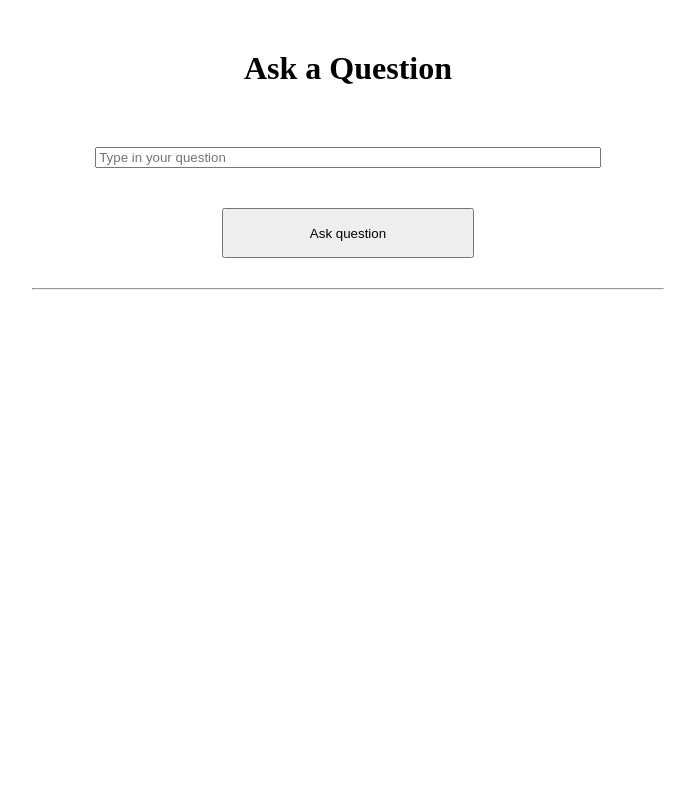
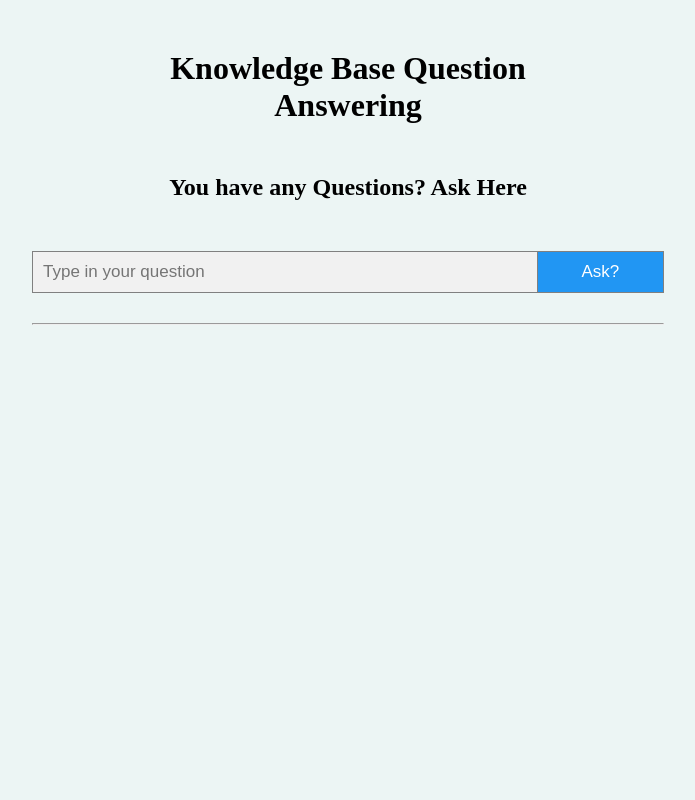
Before and after one commit to dice-group/KBQA-PG, a Python web app: template TEAM2/app/templates/question.html in a window 1280 px wide. Shown: the whole page, without its empty margins (292-987 px from the left). Run offline with Jinja, Linux system fonts and the light colour scheme; the template is opened without the code that fills it, so the values that code supplies are empty.

Commit message:
minor updates web view

```diff
--- /dev/null
+++ b/TEAM2/app/static/css/style.css
@@ -0,0 +1,69 @@
+
+* {
+	box-sizing: border-box;
+}
+
+.container {
+	margin: 0 auto;
+	width: 50%;
+}
+
+.centering {
+	margin: 50 auto;
+	width: 80%;
+	text-align: center;
+	margin-top: 50px;
+}
+
+form.example::after {
+	content: "";
+	clear: both;
+	display: table;
+	align-items: center;
+  }
+
+.input {
+	width: 100%;
+	margin-top: 10px;
+	height: 50px;
+}
+
+.answers {
+	margin: 30 auto;
+	font-size: 25;
+	margin-top: 30px;
+}
+
+.line {
+	margin-top: 30px;
+}
+
+body{
+	background-color: #ecf5f4;
+}
+
+
+form.example input[type=text] {
+	padding: 10px;
+	font-size: 17px;
+	border: 1px solid grey;
+	float: left;
+	width: 80%;
+	background: #f1f1f1;
+  }
+
+form.example button{
+	float: left;
+	width: 20%;
+	padding: 10px;
+	background: #2196F3;
+	color: white;
+	font-size: 17px;
+	border: 1px solid grey;
+	border-left: none;
+	cursor: pointer;
+}
+
+form.example button:hover {
+	background: #0b7dda;
+}
--- a/TEAM2/app/static/style.css
+++ /dev/null
@@ -1,36 +0,0 @@
-.container {
-	margin: 0 auto;
-	width: 50%;
-}
-
-.centering {
-	margin: 0 auto;
-	width: 80%;
-	text-align: center;
-	margin-top: 50px;
-}
-
-.start_button {
-	width: 50%;
-	height: 50px;
-	margin-top: 80;
-}
-
-.input {
-	width: 100%;
-	margin-top: 10px;
-}
-
-.ask_button {
-	width: 50%;
-	height: 50px;
-	margin-top: 40;
-}
-
-.answers {
-	font-size: 25;
-}
-
-.line {
-	margin-top: 30px;
-}
--- a/TEAM2/app/templates/index.html
+++ b/TEAM2/app/templates/index.html
@@ -1,7 +1,7 @@
 <html>
 	<head>
 		<title>Knowledge Base Question Answering</title>
-		<link rel="stylesheet" href="{{url_for('static', filename='style.css')}}">
+		<link rel="stylesheet" href="{{url_for('static', filename='css/style.css')}}">
 	</head>
 	<body>
 		<div class="container">
--- a/TEAM2/app/templates/question.html
+++ b/TEAM2/app/templates/question.html
@@ -1,14 +1,17 @@
 <html>
 	<head>
 		<title>Knowledge Base Question Answering</title>
-		<link rel="stylesheet" href="{{url_for('static', filename='style.css')}}">
+		<link rel="stylesheet" href="{{url_for('static', filename='css/style.css')}}">
 	</head>
 	<body>
-		<div class="container">
-			<h1 class="centering">Ask a Question</h1>
-			<form method="POST" class="centering">
-				<input type="text" placeholder="Type in your question" name="question" class="input" required>
-				<input type="submit" value="Ask question" class="ask_button">
+		<div style="margin:auto; max-width:50%">
+
+			<h1 class="centering">Knowledge Base Question Answering</h1>
+			<h2 class="centering"> You have any Questions? Ask Here</h2>
+
+			<form method="POST" class="example">
+				<input type="text" placeholder="Type in your question" name="question"  required>
+				<button type="submit" value="Ask question">Ask?</button>
 			</form>
 
 			<hr class="line">
@@ -17,7 +20,7 @@
 			{% endif %}
 
 			{% if answers %}
-					<p class="answers">{{ answers }}</p>
+				<p class="answers">{{ answers }}</p>
 			{% endif %}
 			{% if answers is defined and answers|length == 0 %}
 				<p class="answers">No answer found</p>
```
Also changed, not shown: TEAM2/app/handler.py (+7 -6 lines), TEAM2/app/routes.py (+5 -5 lines).
